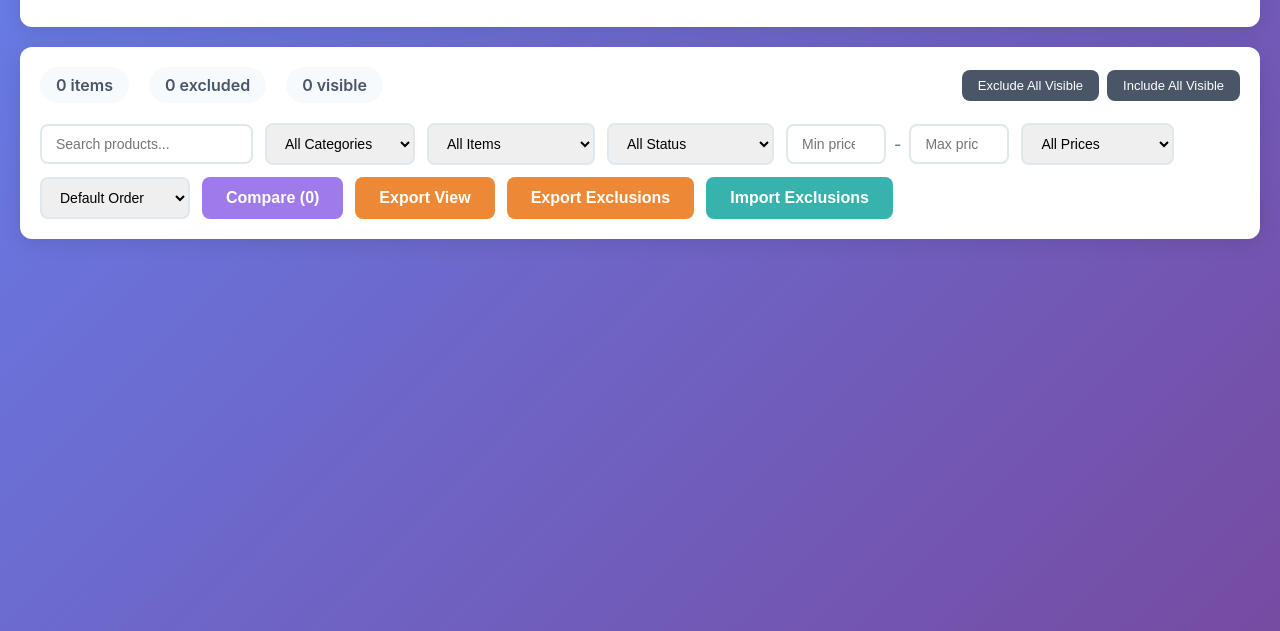
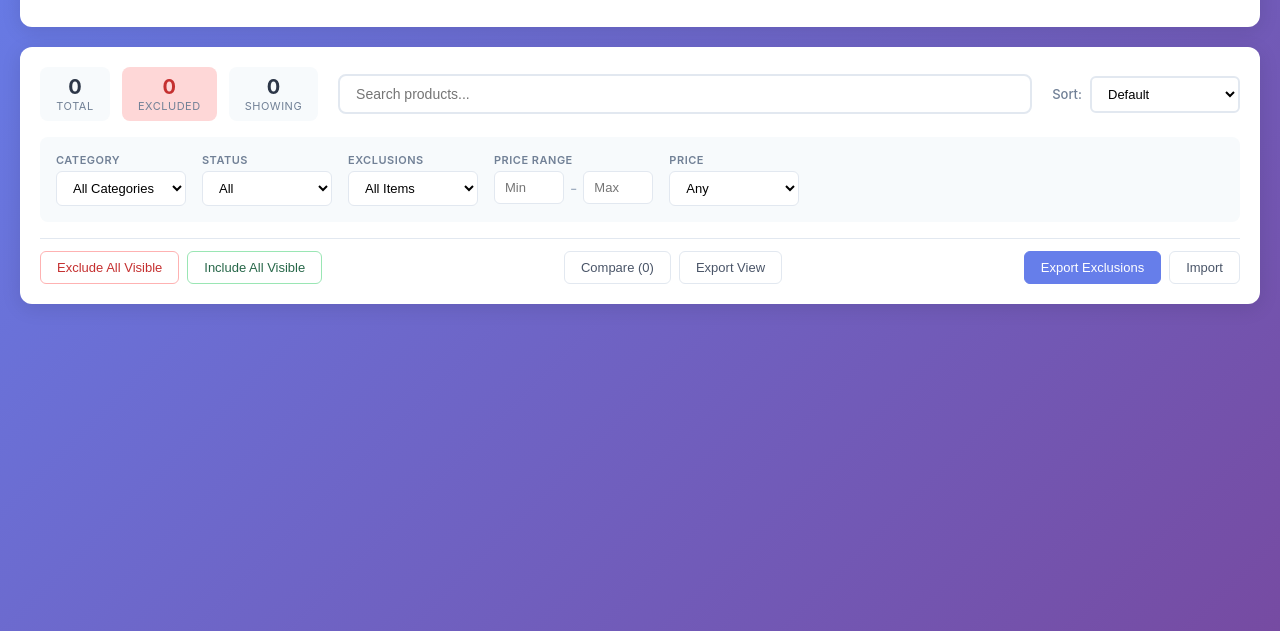
Before and after one commit to smickleseo/feed-checker, a website: page index.html in a window 1280 px wide. Shown: the part 169-800 px from the top of the page. Drawn offline with Linux system fonts and the light colour scheme.

Commit message:
Redesign filter UI with cleaner 3-row layout
- Top row: Stats cards, search bar, sort dropdown
- Filter row: Grouped filters with labels in grey background
- Action row: Grouped buttons with color-coded actions
- Stats now show as cards with large numbers and labels
- Better visual hierarchy and spacing

Co-Authored-By: Claude Opus 4.5 <noreply@anthropic.com>

```diff
--- a/index.html
+++ b/index.html
@@ -38,57 +38,96 @@
         </header>
 
         <div class="controls">
+            <!-- Top bar: Stats and Search -->
+            <div class="controls-top">
                 <div class="stats">
-                <span id="totalItems">0 items</span>
-                <span id="excludedItems">0 excluded</span>
-                <span id="visibleItems">0 visible</span>
+                    <div class="stat-item">
+                        <span class="stat-value" id="totalItems">0</span>
+                        <span class="stat-label">Total</span>
                     </div>
-            <div class="bulk-actions">
-                <button id="excludeAllVisible" class="bulk-action-btn">Exclude All Visible</button>
-                <button id="includeAllVisible" class="bulk-action-btn">Include All Visible</button>
+                    <div class="stat-item excluded">
+                        <span class="stat-value" id="excludedItems">0</span>
+                        <span class="stat-label">Excluded</span>
                     </div>
-            <div class="filters">
+                    <div class="stat-item">
+                        <span class="stat-value" id="visibleItems">0</span>
+                        <span class="stat-label">Showing</span>
+                    </div>
+                </div>
+                <div class="search-container">
                     <input type="text" id="searchFilter" placeholder="Search products..." class="search-input">
-                <select id="categoryFilter" class="category-filter">
+                </div>
+                <div class="sort-container">
+                    <label>Sort:</label>
+                    <select id="sortBy" class="sort-filter">
+                        <option value="">Default</option>
+                        <option value="title-asc">Title A-Z</option>
+                        <option value="title-desc">Title Z-A</option>
+                        <option value="price-asc">Price Low-High</option>
+                        <option value="price-desc">Price High-Low</option>
+                        <option value="availability">Availability</option>
+                    </select>
+                </div>
+            </div>
+
+            <!-- Filter bar -->
+            <div class="controls-filters">
+                <div class="filter-group">
+                    <label>Category</label>
+                    <select id="categoryFilter">
                         <option value="">All Categories</option>
                     </select>
-                <select id="excludedFilter" class="excluded-filter">
-                    <option value="">All Items</option>
-                    <option value="excluded">Excluded Only</option>
-                    <option value="not-excluded">Not Excluded Only</option>
-                </select>
-                <select id="statusFilter" class="status-filter">
-                    <option value="">All Status</option>
+                </div>
+                <div class="filter-group">
+                    <label>Status</label>
+                    <select id="statusFilter">
+                        <option value="">All</option>
                         <option value="in_stock">In Stock</option>
                         <option value="out_of_stock">Out of Stock</option>
                         <option value="backorder">Backorder</option>
                         <option value="preorder">Preorder</option>
-                    <option value="limited_availability">Limited Availability</option>
                     </select>
-                <div class="price-filter-container">
-                    <input type="number" id="minPrice" placeholder="Min price" class="price-input">
-                    <span class="price-separator">-</span>
-                    <input type="number" id="maxPrice" placeholder="Max price" class="price-input">
                 </div>
-                <select id="priceFilter" class="price-filter">
-                    <option value="">All Prices</option>
-                    <option value="with-price">With Price (>£0)</option>
-                    <option value="no-price">No Price (£0)</option>
+                <div class="filter-group">
+                    <label>Exclusions</label>
+                    <select id="excludedFilter">
+                        <option value="">All Items</option>
+                        <option value="excluded">Excluded Only</option>
+                        <option value="not-excluded">Not Excluded</option>
                     </select>
-                <select id="sortBy" class="sort-filter">
-                    <option value="">Default Order</option>
-                    <option value="title-asc">Title A-Z</option>
-                    <option value="title-desc">Title Z-A</option>
-                    <option value="price-asc">Price Low-High</option>
-                    <option value="price-desc">Price High-Low</option>
-                    <option value="id-asc">ID Ascending</option>
-                    <option value="id-desc">ID Descending</option>
-                    <option value="availability">Availability</option>
+                </div>
+                <div class="filter-group">
+                    <label>Price Range</label>
+                    <div class="price-inputs">
+                        <input type="number" id="minPrice" placeholder="Min">
+                        <span>-</span>
+                        <input type="number" id="maxPrice" placeholder="Max">
+                    </div>
+                </div>
+                <div class="filter-group">
+                    <label>Price</label>
+                    <select id="priceFilter">
+                        <option value="">Any</option>
+                        <option value="with-price">Has Price</option>
+                        <option value="no-price">No Price</option>
                     </select>
-                <button id="compareBtn" class="compare-btn">Compare (<span id="compareCount">0</span>)</button>
-                <button id="exportView" class="export-view-btn" title="Export currently filtered/visible items to CSV">Export View</button>
-                <button id="exportExclusions" class="export-btn" title="Export only excluded items">Export Exclusions</button>
-                <button id="importExclusions" class="import-btn">Import Exclusions</button>
+                </div>
+            </div>
+
+            <!-- Actions bar -->
+            <div class="controls-actions">
+                <div class="action-group">
+                    <button id="excludeAllVisible" class="action-btn danger">Exclude All Visible</button>
+                    <button id="includeAllVisible" class="action-btn success">Include All Visible</button>
+                </div>
+                <div class="action-group">
+                    <button id="compareBtn" class="action-btn">Compare (<span id="compareCount">0</span>)</button>
+                    <button id="exportView" class="action-btn">Export View</button>
+                </div>
+                <div class="action-group">
+                    <button id="exportExclusions" class="action-btn primary">Export Exclusions</button>
+                    <button id="importExclusions" class="action-btn">Import</button>
+                </div>
             </div>
         </div>
 
--- a/script.js
+++ b/script.js
@@ -728,9 +728,9 @@ class FeedViewer {
         const excluded = this.excludedItems.size;
         const visible = this.filteredData.length;
 
-        this.totalItemsSpan.textContent = `${total} items`;
-        this.excludedItemsSpan.textContent = `${excluded} excluded`;
-        this.visibleItemsSpan.textContent = `${visible} visible`;
+        this.totalItemsSpan.textContent = total;
+        this.excludedItemsSpan.textContent = excluded;
+        this.visibleItemsSpan.textContent = visible;
     }
 
     // Import functionality
--- a/styles.css
+++ b/styles.css
@@ -193,37 +193,217 @@ body {
     margin-bottom: 20px;
     box-shadow: 0 4px 20px rgba(0, 0, 0, 0.1);
     display: flex;
-    justify-content: space-between;
+    flex-direction: column;
+    gap: 16px;
+}
+
+/* Top row: Stats, Search, Sort */
+.controls-top {
+    display: flex;
     align-items: center;
+    gap: 20px;
     flex-wrap: wrap;
-    gap: 20px;
 }
 
 .stats {
     display: flex;
-    gap: 20px;
+    gap: 12px;
 }
 
-.stats span {
+.stat-item {
+    display: flex;
+    flex-direction: column;
+    align-items: center;
     padding: 8px 16px;
     background: #f7fafc;
-    border-radius: 20px;
-    font-weight: 600;
-    color: #4a5568;
+    border-radius: 8px;
+    min-width: 70px;
 }
 
-.filters {
-    display: flex;
-    gap: 12px;
-    flex-wrap: wrap;
-    align-items: center;
+.stat-item.excluded {
+    background: #fed7d7;
 }
 
-.search-input, .category-filter, .status-filter, .excluded-filter, .price-filter, .sort-filter {
-    padding: 10px 14px;
-    border: 2px solid #e1e8ed;
+.stat-value {
+    font-size: 20px;
+    font-weight: 700;
+    color: #2d3748;
+}
+
+.stat-item.excluded .stat-value {
+    color: #c53030;
+}
+
+.stat-label {
+    font-size: 11px;
+    color: #718096;
+    text-transform: uppercase;
+    letter-spacing: 0.5px;
+}
+
+.search-container {
+    flex: 1;
+    min-width: 200px;
+}
+
+.search-input {
+    width: 100%;
+    padding: 10px 16px;
+    border: 2px solid #e2e8f0;
     border-radius: 8px;
     font-size: 14px;
+    transition: border-color 0.2s;
+}
+
+.search-input:focus {
+    outline: none;
+    border-color: #667eea;
+}
+
+.sort-container {
+    display: flex;
+    align-items: center;
+    gap: 8px;
+}
+
+.sort-container label {
+    font-size: 13px;
+    color: #718096;
+    font-weight: 500;
+}
+
+.sort-filter {
+    padding: 8px 12px;
+    border: 2px solid #e2e8f0;
+    border-radius: 6px;
+    font-size: 13px;
+    background: white;
+    cursor: pointer;
+}
+
+/* Filter row */
+.controls-filters {
+    display: flex;
+    gap: 16px;
+    flex-wrap: wrap;
+    padding: 16px;
+    background: #f7fafc;
+    border-radius: 8px;
+}
+
+.filter-group {
+    display: flex;
+    flex-direction: column;
+    gap: 4px;
+}
+
+.filter-group label {
+    font-size: 11px;
+    color: #718096;
+    text-transform: uppercase;
+    letter-spacing: 0.5px;
+    font-weight: 600;
+}
+
+.filter-group select {
+    padding: 8px 12px;
+    border: 1px solid #e2e8f0;
+    border-radius: 6px;
+    font-size: 13px;
+    background: white;
+    cursor: pointer;
+    min-width: 130px;
+}
+
+.filter-group select:focus {
+    outline: none;
+    border-color: #667eea;
+}
+
+.price-inputs {
+    display: flex;
+    align-items: center;
+    gap: 6px;
+}
+
+.price-inputs input {
+    width: 70px;
+    padding: 8px 10px;
+    border: 1px solid #e2e8f0;
+    border-radius: 6px;
+    font-size: 13px;
+}
+
+.price-inputs span {
+    color: #a0aec0;
+}
+
+/* Actions row */
+.controls-actions {
+    display: flex;
+    gap: 16px;
+    flex-wrap: wrap;
+    justify-content: space-between;
+    padding-top: 12px;
+    border-top: 1px solid #e2e8f0;
+}
+
+.action-group {
+    display: flex;
+    gap: 8px;
+}
+
+.action-btn {
+    padding: 8px 16px;
+    border: 1px solid #e2e8f0;
+    border-radius: 6px;
+    font-size: 13px;
+    font-weight: 500;
+    background: white;
+    color: #4a5568;
+    cursor: pointer;
+    transition: all 0.2s;
+}
+
+.action-btn:hover {
+    background: #f7fafc;
+    border-color: #cbd5e0;
+}
+
+.action-btn.primary {
+    background: #667eea;
+    color: white;
+    border-color: #667eea;
+}
+
+.action-btn.primary:hover {
+    background: #5a6fd8;
+}
+
+.action-btn.danger {
+    color: #c53030;
+    border-color: #feb2b2;
+}
+
+.action-btn.danger:hover {
+    background: #fff5f5;
+}
+
+.action-btn.success {
+    color: #276749;
+    border-color: #9ae6b4;
+}
+
+.action-btn.success:hover {
+    background: #f0fff4;
+}
+
+/* Legacy class compatibility */
+.category-filter, .status-filter, .excluded-filter, .price-filter {
+    padding: 8px 12px;
+    border: 1px solid #e2e8f0;
+    border-radius: 6px;
+    font-size: 13px;
 }
 
 .search-input {
```
Lines whose indentation alone changed are shown as unchanged.
